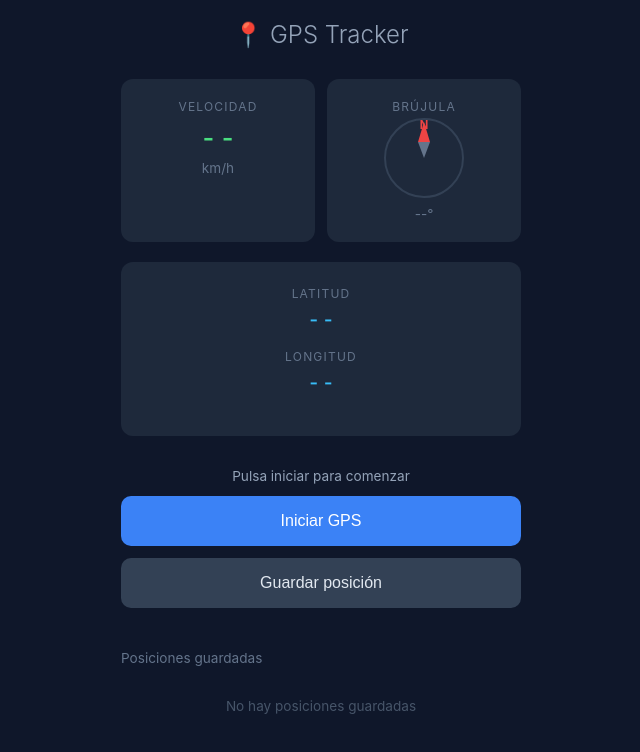
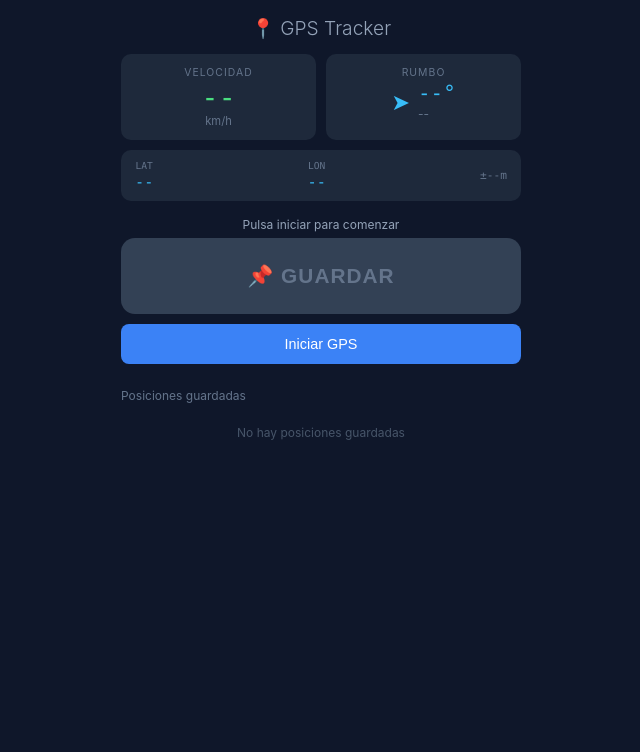
Before and after one commit to JulioLozanoLucas/gps-tracker, a plain HTML site: page index.html in a window 1280 px wide. Shown: the whole page, without its empty margins (319-959 px from the left). Drawn offline with Linux system fonts and the light colour scheme.

Commit message:
Update index.html

```diff
--- a/index.html
+++ b/index.html
@@ -16,7 +16,7 @@
             background: #0f172a;
             color: #e2e8f0;
             min-height: 100vh;
-            padding: 20px;
+            padding: 16px;
         }
 
         .container {
@@ -25,145 +25,117 @@
         }
 
         h1 {
-            font-size: 1.5rem;
+            font-size: 1.2rem;
             font-weight: 300;
             text-align: center;
-            margin-bottom: 30px;
+            margin-bottom: 14px;
             color: #94a3b8;
         }
 
-        .coords-display {
+        /* Velocidad y rumbo en línea */
+        .motion-display {
+            display: grid;
+            grid-template-columns: 1fr 1fr;
+            gap: 10px;
+            margin-bottom: 10px;
+        }
+
+        .motion-card {
             background: #1e293b;
-            border-radius: 12px;
-            padding: 24px;
-            margin-bottom: 20px;
+            border-radius: 10px;
+            padding: 12px;
             text-align: center;
         }
 
-        .coord-label {
-            font-size: 0.75rem;
+        .card-label {
+            font-size: 0.65rem;
             text-transform: uppercase;
             letter-spacing: 0.1em;
             color: #64748b;
             margin-bottom: 4px;
         }
 
-        .coord-value {
-            font-size: 1.5rem;
+        .speed-value {
+            font-size: 1.8rem;
+            font-family: 'SF Mono', 'Consolas', monospace;
+            color: #4ade80;
+            line-height: 1;
+        }
+
+        .speed-unit {
+            font-size: 0.7rem;
+            color: #64748b;
+            margin-top: 2px;
+        }
+
+        /* Rumbo compacto */
+        .heading-display {
+            display: flex;
+            align-items: center;
+            justify-content: center;
+            gap: 8px;
+        }
+
+        .heading-arrow {
+            font-size: 1.4rem;
+            transition: transform 0.3s ease-out;
+            color: #38bdf8;
+        }
+
+        .heading-info {
+            text-align: left;
+        }
+
+        .heading-value {
+            font-size: 1.3rem;
             font-family: 'SF Mono', 'Consolas', monospace;
             color: #38bdf8;
-            margin-bottom: 16px;
+            line-height: 1;
         }
 
-        .coord-value:last-child {
-            margin-bottom: 0;
+        .heading-cardinal {
+            font-size: 0.75rem;
+            color: #64748b;
+            margin-top: 2px;
         }
 
-        .accuracy {
-            font-size: 0.8rem;
-            color: #64748b;
-            margin-top: 12px;
+        /* Coordenadas compactas */
+        .coords-compact {
+            background: #1e293b;
+            border-radius: 10px;
+            padding: 10px 14px;
+            margin-bottom: 10px;
+            display: flex;
+            justify-content: space-between;
+            align-items: center;
+            font-family: 'SF Mono', 'Consolas', monospace;
         }
 
-        /* Velocidad y brújula */
-        .motion-display {
-            display: grid;
-            grid-template-columns: 1fr 1fr;
-            gap: 12px;
-            margin-bottom: 20px;
-        }
-
-        .motion-card {
-            background: #1e293b;
-            border-radius: 12px;
-            padding: 20px;
+        .coords-compact .coord-item {
             text-align: center;
         }
 
-        .speed-value {
-            font-size: 2rem;
-            font-family: 'SF Mono', 'Consolas', monospace;
-            color: #4ade80;
+        .coords-compact .coord-label {
+            font-size: 0.6rem;
+            text-transform: uppercase;
+            color: #64748b;
+            margin-bottom: 2px;
         }
 
-        .speed-unit {
-            font-size: 0.85rem;
-            color: #64748b;
-            margin-top: 4px;
+        .coords-compact .coord-value {
+            font-size: 0.95rem;
+            color: #38bdf8;
         }
 
-        .compass-container {
-            position: relative;
-            width: 80px;
-            height: 80px;
-            margin: 0 auto;
-        }
-
-        .compass-ring {
-            width: 100%;
-            height: 100%;
-            border: 2px solid #334155;
-            border-radius: 50%;
-            position: relative;
-        }
-
-        .compass-needle {
-            position: absolute;
-            top: 50%;
-            left: 50%;
-            width: 4px;
-            height: 36px;
-            transform-origin: bottom center;
-            transform: translate(-50%, -100%);
-            transition: transform 0.3s ease-out;
-        }
-
-        .compass-needle::before {
-            content: '';
-            position: absolute;
-            top: 0;
-            left: 0;
-            width: 0;
-            height: 0;
-            border-left: 6px solid transparent;
-            border-right: 6px solid transparent;
-            border-bottom: 20px solid #ef4444;
-            transform: translateX(-4px);
-        }
-
-        .compass-needle::after {
-            content: '';
-            position: absolute;
-            bottom: 0;
-            left: 0;
-            width: 0;
-            height: 0;
-            border-left: 6px solid transparent;
-            border-right: 6px solid transparent;
-            border-top: 16px solid #64748b;
-            transform: translateX(-4px);
-        }
-
-        .compass-n {
-            position: absolute;
-            top: -2px;
-            left: 50%;
-            transform: translateX(-50%);
+        .coords-compact .accuracy {
             font-size: 0.7rem;
-            font-weight: bold;
-            color: #ef4444;
-        }
-
-        .heading-value {
-            font-size: 0.85rem;
             color: #64748b;
-            margin-top: 8px;
         }
 
         .status {
             text-align: center;
-            padding: 12px;
-            font-size: 0.85rem;
+            padding: 6px;
+            font-size: 0.75rem;
             color: #94a3b8;
         }
 
@@ -171,15 +143,46 @@
             color: #f87171;
         }
 
+        /* Botón guardar GRANDE */
+        .btn-save {
+            width: 100%;
+            padding: 26px;
+            border: none;
+            border-radius: 14px;
+            font-size: 1.3rem;
+            font-weight: 600;
+            cursor: pointer;
+            transition: all 0.15s;
+            margin-bottom: 10px;
+            background: #22c55e;
+            color: white;
+            text-transform: uppercase;
+            letter-spacing: 0.05em;
+        }
+
+        .btn-save:hover {
+            background: #16a34a;
+        }
+
+        .btn-save:active {
+            transform: scale(0.98);
+            background: #15803d;
+        }
+
+        .btn-save:disabled {
+            background: #334155;
+            color: #64748b;
+        }
+
         .btn {
             width: 100%;
-            padding: 16px;
+            padding: 12px;
             border: none;
-            border-radius: 10px;
-            font-size: 1rem;
+            border-radius: 8px;
+            font-size: 0.9rem;
             cursor: pointer;
             transition: all 0.2s;
-            margin-bottom: 12px;
+            margin-bottom: 8px;
         }
 
         .btn-primary {
@@ -187,39 +190,26 @@
             color: white;
         }
 
-        .btn-primary:hover {
-            background: #2563eb;
-        }
-
         .btn-primary:active {
             transform: scale(0.98);
         }
 
-        .btn-secondary {
-            background: #334155;
-            color: #e2e8f0;
-        }
-
-        .btn-secondary:hover {
-            background: #475569;
-        }
-
         .saved-list {
-            margin-top: 30px;
+            margin-top: 16px;
         }
 
         .saved-list h2 {
-            font-size: 0.85rem;
+            font-size: 0.75rem;
             font-weight: 400;
             color: #64748b;
-            margin-bottom: 12px;
+            margin-bottom: 8px;
         }
 
         .saved-item {
             background: #1e293b;
             border-radius: 8px;
-            padding: 12px 16px;
-            margin-bottom: 8px;
+            padding: 10px 12px;
+            margin-bottom: 6px;
             display: flex;
             justify-content: space-between;
             align-items: center;
@@ -227,13 +217,13 @@
 
         .saved-coords {
             font-family: 'SF Mono', 'Consolas', monospace;
-            font-size: 0.85rem;
+            font-size: 0.75rem;
             color: #94a3b8;
         }
 
         .saved-actions {
             display: flex;
-            gap: 8px;
+            gap: 6px;
         }
 
         .saved-actions button {
@@ -242,7 +232,7 @@
             color: #64748b;
             cursor: pointer;
             padding: 4px 8px;
-            font-size: 0.8rem;
+            font-size: 0.7rem;
             border-radius: 4px;
         }
 
@@ -258,8 +248,8 @@
         .empty-state {
             text-align: center;
             color: #475569;
-            font-size: 0.85rem;
-            padding: 20px;
+            font-size: 0.75rem;
+            padding: 14px;
         }
     </style>
 </head>
@@ -267,37 +257,46 @@
     <div class="container">
         <h1>📍 GPS Tracker</h1>
 
-        <!-- Velocidad y Brújula -->
+        <!-- Velocidad y Rumbo -->
         <div class="motion-display">
             <div class="motion-card">
-                <div class="coord-label">Velocidad</div>
+                <div class="card-label">Velocidad</div>
                 <div class="speed-value" id="speed">--</div>
                 <div class="speed-unit">km/h</div>
             </div>
             <div class="motion-card">
-                <div class="coord-label">Brújula</div>
-                <div class="compass-container">
-                    <div class="compass-ring">
-                        <span class="compass-n">N</span>
-                        <div class="compass-needle" id="needle"></div>
+                <div class="card-label">Rumbo</div>
+                <div class="heading-display">
+                    <span class="heading-arrow" id="arrow">➤</span>
+                    <div class="heading-info">
+                        <div class="heading-value" id="heading">--°</div>
+                        <div class="heading-cardinal" id="cardinal">--</div>
                     </div>
                 </div>
-                <div class="heading-value" id="heading">--°</div>
             </div>
         </div>
 
-        <div class="coords-display">
-            <div class="coord-label">Latitud</div>
-            <div class="coord-value" id="lat">--</div>
-            <div class="coord-label">Longitud</div>
-            <div class="coord-value" id="lon">--</div>
-            <div class="accuracy" id="accuracy"></div>
+        <!-- Coordenadas compactas -->
+        <div class="coords-compact">
+            <div class="coord-item">
+                <div class="coord-label">Lat</div>
+                <div class="coord-value" id="lat">--</div>
+            </div>
+            <div class="coord-item">
+                <div class="coord-label">Lon</div>
+                <div class="coord-value" id="lon">--</div>
+            </div>
+            <div class="coord-item">
+                <div class="accuracy" id="accuracy">±--m</div>
+            </div>
         </div>
 
         <div class="status" id="status">Pulsa iniciar para comenzar</div>
 
+        <!-- Botón GUARDAR grande -->
+        <button class="btn-save" id="btnSave" onclick="saveCoords()" disabled>📌 Guardar</button>
+
         <button class="btn btn-primary" id="btnToggle" onclick="toggleGPS()">Iniciar GPS</button>
-        <button class="btn btn-secondary" id="btnSave" onclick="saveCoords()" disabled>Guardar posición</button>
 
         <div class="saved-list">
             <h2>Posiciones guardadas</h2>
@@ -309,7 +308,6 @@
         let watchId = null;
         let currentCoords = null;
         let savedPositions = JSON.parse(localStorage.getItem('savedPositions') || '[]');
-        let compassEnabled = false;
 
         function toggleGPS() {
             if (watchId) {
@@ -333,19 +331,32 @@
                         lat: position.coords.latitude,
                         lon: position.coords.longitude,
                         accuracy: position.coords.accuracy,
-                        speed: position.coords.speed
+                        speed: position.coords.speed,
+                        heading: position.coords.heading
                     };
 
                     document.getElementById('lat').textContent = currentCoords.lat.toFixed(6);
                     document.getElementById('lon').textContent = currentCoords.lon.toFixed(6);
-                    document.getElementById('accuracy').textContent = `Precisión: ±${Math.round(currentCoords.accuracy)}m`;
+                    document.getElementById('accuracy').textContent = `±${Math.round(currentCoords.accuracy)}m`;
 
-                    // Velocidad (viene en m/s, convertimos a km/h)
+                    // Velocidad (m/s → km/h)
                     if (currentCoords.speed !== null && currentCoords.speed > 0) {
                         const kmh = (currentCoords.speed * 3.6).toFixed(1);
                         document.getElementById('speed').textContent = kmh;
                     } else {
                         document.getElementById('speed').textContent = '0';
+                    }
+
+                    // Rumbo de movimiento
+                    if (currentCoords.heading !== null && currentCoords.speed > 0.5) {
+                        const h = Math.round(currentCoords.heading);
+                        document.getElementById('heading').textContent = h + '°';
+                        document.getElementById('cardinal').textContent = getCardinal(h);
+                        document.getElementById('arrow').style.transform = `rotate(${h}deg)`;
+                    } else {
+                        document.getElementById('heading').textContent = '--°';
+                        document.getElementById('cardinal').textContent = 'parado';
+                        document.getElementById('arrow').style.transform = 'rotate(0deg)';
                     }
 
                     showStatus('GPS activo');
@@ -360,9 +371,6 @@
                 }
             );
 
-            // Iniciar brújula
-            startCompass();
-
             document.getElementById('btnToggle').textContent = 'Detener GPS';
         }
 
@@ -371,64 +379,15 @@
                 navigator.geolocation.clearWatch(watchId);
                 watchId = null;
             }
-            stopCompass();
             document.getElementById('btnToggle').textContent = 'Iniciar GPS';
             document.getElementById('btnSave').disabled = true;
             showStatus('GPS detenido');
         }
 
-        // Brújula
-        function startCompass() {
-            if (compassEnabled) return;
-
-            // iOS requiere permiso explícito
-            if (typeof DeviceOrientationEvent !== 'undefined' &&
-                typeof DeviceOrientationEvent.requestPermission === 'function') {
-                DeviceOrientationEvent.requestPermission()
-                    .then(response => {
-                        if (response === 'granted') {
-                            enableCompass();
-                        }
-                    })
-                    .catch(console.error);
-            } else {
-                enableCompass();
-            }
-        }
-
-        function enableCompass() {
-            window.addEventListener('deviceorientationabsolute', handleOrientation, true);
-            window.addEventListener('deviceorientation', handleOrientation, true);
-            compassEnabled = true;
-        }
-
-        function stopCompass() {
-            window.removeEventListener('deviceorientationabsolute', handleOrientation, true);
-            window.removeEventListener('deviceorientation', handleOrientation, true);
-            compassEnabled = false;
-        }
-
-        function handleOrientation(event) {
-            let heading = null;
-
-            // Intentar obtener el heading absoluto
-            if (event.webkitCompassHeading !== undefined) {
-                // iOS
-                heading = event.webkitCompassHeading;
-            } else if (event.absolute && event.alpha !== null) {
-                // Android con orientación absoluta
-                heading = 360 - event.alpha;
-            } else if (event.alpha !== null) {
-                // Fallback
-                heading = 360 - event.alpha;
-            }
-
-            if (heading !== null) {
-                heading = Math.round(heading);
-                document.getElementById('heading').textContent = heading + '°';
-                document.getElementById('needle').style.transform =
-                    `translate(-50%, -100%) rotate(${heading}deg)`;
-            }
+        function getCardinal(deg) {
+            const dirs = ['N', 'NE', 'E', 'SE', 'S', 'SO', 'O', 'NO'];
+            const index = Math.round(deg / 45) % 8;
+            return dirs[index];
         }
 
         function saveCoords() {
@@ -443,6 +402,11 @@
             savedPositions.unshift(position);
             localStorage.setItem('savedPositions', JSON.stringify(savedPositions));
             renderSavedItems();
+
+            // Feedback visual
+            const btn = document.getElementById('btnSave');
+            btn.textContent = '✓ Guardado';
+            setTimeout(() => { btn.textContent = '📌 Guardar'; }, 1000);
         }
 
         function deletePosition(index) {
@@ -467,7 +431,7 @@
                 <div class="saved-item">
                     <div>
                         <div class="saved-coords">${pos.lat.toFixed(6)}, ${pos.lon.toFixed(6)}</div>
-                        <div style="font-size: 0.7rem; color: #475569; margin-top: 4px;">${pos.timestamp}</div>
+                        <div style="font-size: 0.6rem; color: #475569; margin-top: 2px;">${pos.timestamp}</div>
                     </div>
                     <div class="saved-actions">
                         <button class="maps-link" onclick="openInMaps(${pos.lat}, ${pos.lon})">Maps</button>
```
